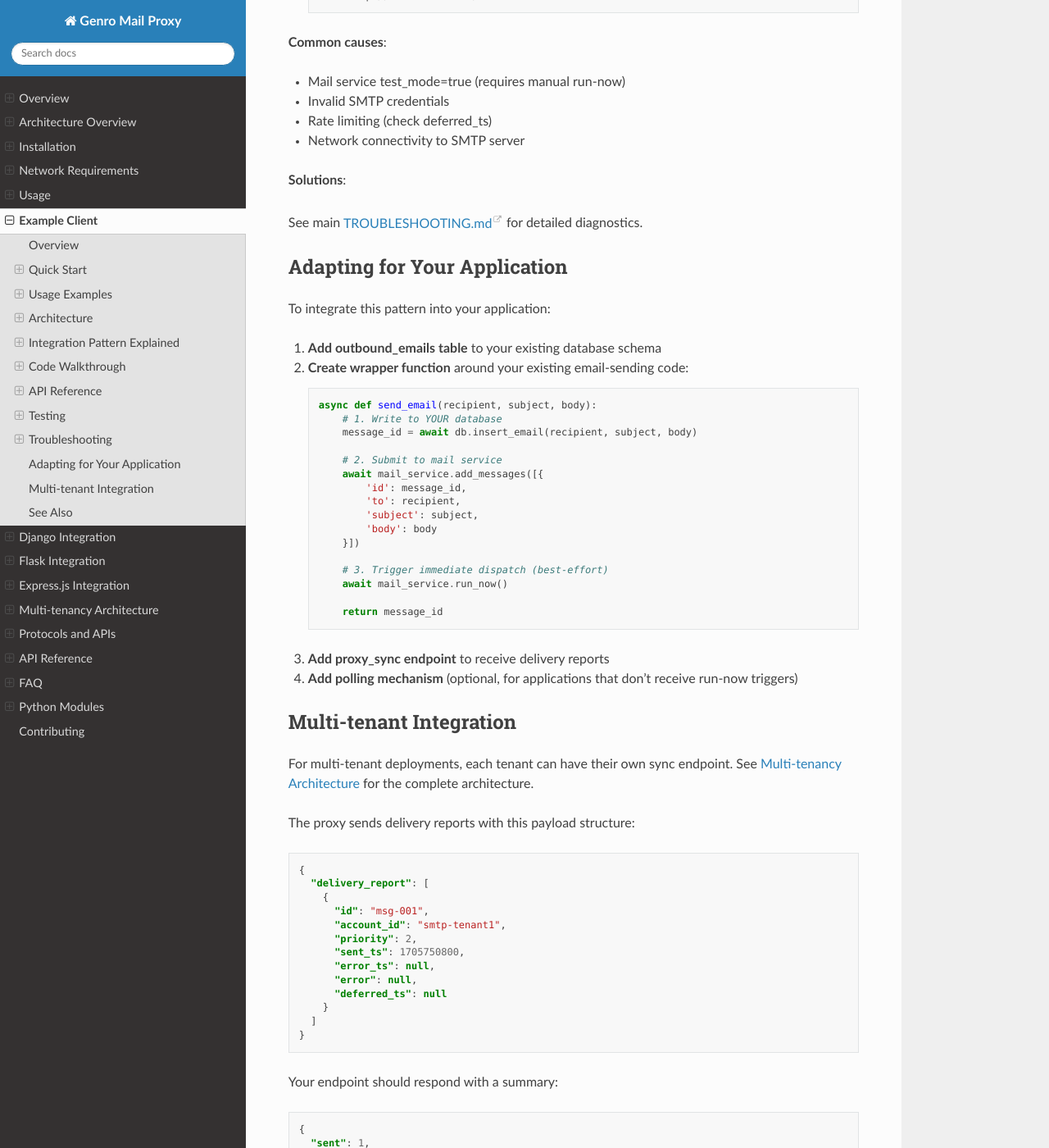
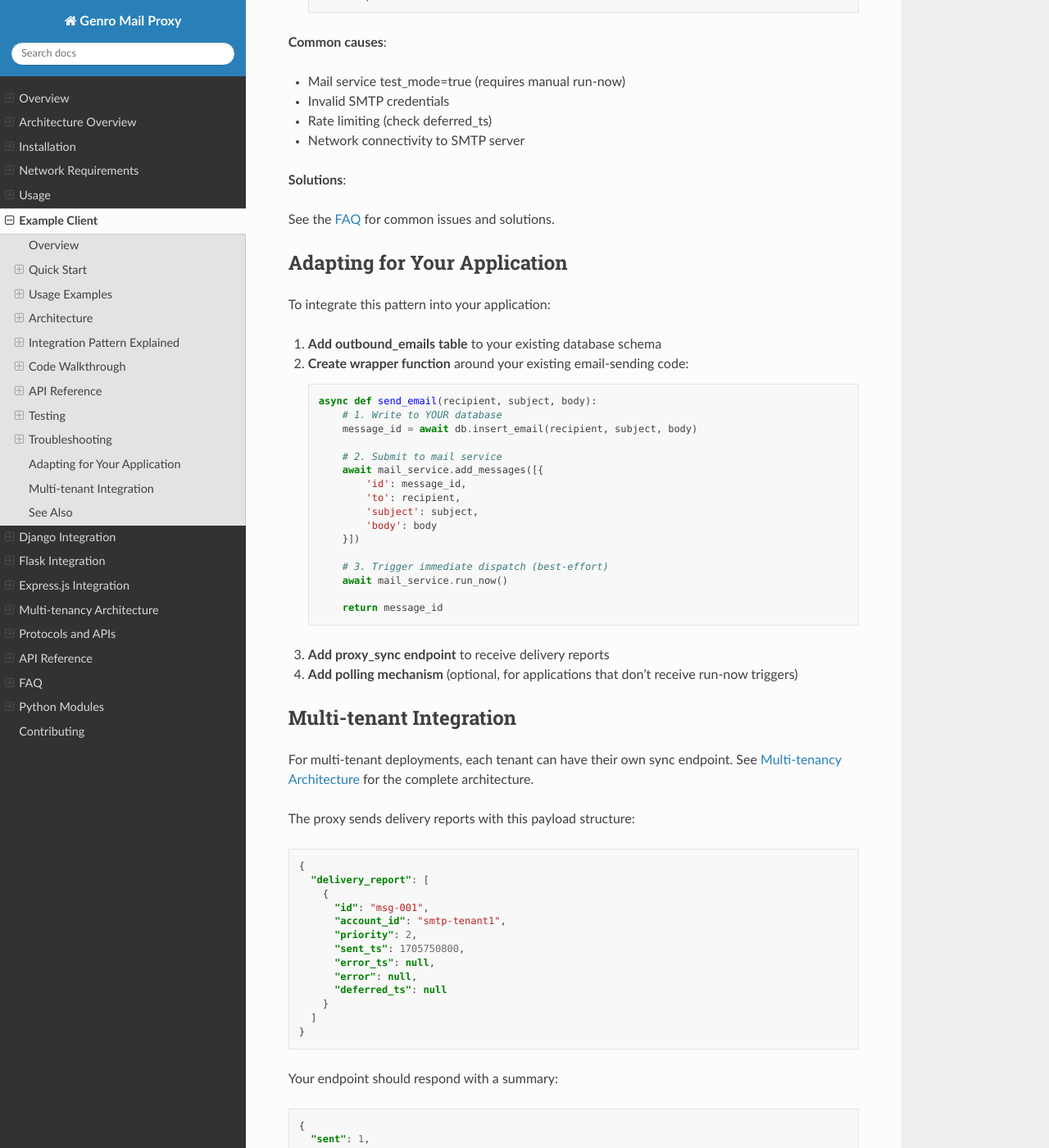
Before and after one commit to genropy/genro-mail-proxy, a Sphinx documentation site: the page built from docs/example_client.rst, in a window 1280 px wide and 1400 px high, scrolled down 11523 px. Shown: the whole window at 82% size. Built offline with Sphinx 7.4.7 and the Read the Docs theme 3.1.0, drawn with Linux system fonts in a browser that asks for light colours; some of the changed text lies outside the part shown.

Commit message:
fix: remove broken links in documentation
- Replace TROUBLESHOOTING.md links with :doc:`faq` in example_client.rst
- Change example URL from example.com to myserver.local in docstring

```diff
--- a/docs/example_client.rst
+++ b/docs/example_client.rst
@@ -636,7 +636,7 @@ Messages Stuck in "submitted" State
 
 **Solutions**:
 
-See main `TROUBLESHOOTING.md <../TROUBLESHOOTING.md>`_ for detailed diagnostics.
+See the :doc:`faq` for common issues and solutions.
 
 Adapting for Your Application
 ------------------------------
@@ -707,6 +707,6 @@ See Also
 
 - :doc:`multi_tenancy` - Multi-tenant architecture and configuration
 - :doc:`architecture_overview` - Why use an email proxy
-- `TROUBLESHOOTING.md <../TROUBLESHOOTING.md>`_ - Diagnostic procedures
+- :doc:`faq` - Troubleshooting and common issues
 - :doc:`api_reference` - Complete REST API documentation
 - :doc:`protocol` - Message format and delivery reports
```
Also changed, not shown: 1 other file.
